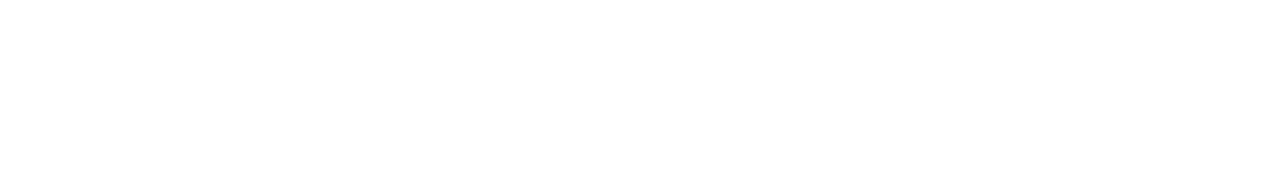
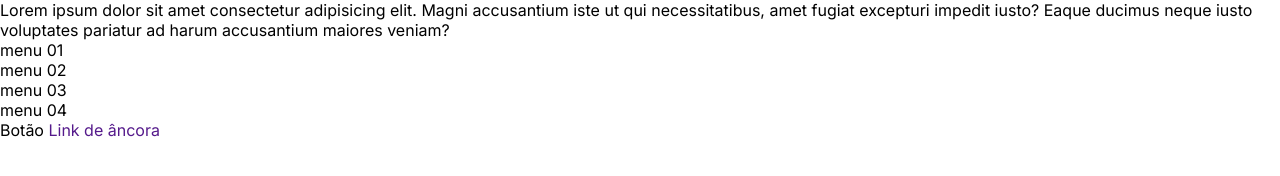
Before and after one commit to eduardagmonteiro/wireframe-project, a plain HTML site: page index.html in a window 1280 px wide. Drawn offline with Linux system fonts and the light colour scheme.

Commit message:
added css reset and assets

```diff
--- /dev/null
+++ b/css/reset.css
@@ -0,0 +1,24 @@
+* {
+  margin: 0;
+  padding: 0;
+  border: none;
+  box-sizing: border-box;
+  list-style: none;
+  text-decoration: none;
+  font-size: 1.6rem;
+  font-family: "Inter", sans-serif;
+}
+
+img {
+  max-width: 100%;
+  display: block;
+}
+
+html {
+  font-size: 62.5%;
+}
+
+button {
+  background-color: transparent;
+  cursor: pointer;
+}
--- a/index.html
+++ b/index.html
@@ -4,8 +4,31 @@
     <meta charset="UTF-8" />
     <meta http-equiv="X-UA-Compatible" content="IE=edge" />
     <meta name="viewport" content="width=device-width, initial-scale=1.0" />
+    <link rel="preconnect" href="https://fonts.gstatic.com" />
+    <link
+      href="https://fonts.googleapis.com/css2?family=Inter:wght@400;700&family=Sora:wght@400;600&display=swap"
+      rel="stylesheet"
+    />
     <title>Projeto Wireframe</title>
     <link rel="stylesheet" href="css/style.css" />
+    <link rel="stylesheet" href="css/reset.css" />
   </head>
-  <body></body>
+  <body>
+    <p>
+      Lorem ipsum dolor sit amet consectetur adipisicing elit. Magni accusantium
+      iste ut qui necessitatibus, amet fugiat excepturi impedit iusto? Eaque
+      ducimus neque iusto voluptates pariatur ad harum accusantium maiores
+      veniam?
+    </p>
+    <ul>
+      <li>menu 01</li>
+      <li>menu 02</li>
+      <li>menu 03</li>
+      <li>menu 04</li>
+    </ul>
+
+    <button>Botão</button>
+
+    <a href="">Link de âncora</a>
+  </body>
 </html>
```
Also changed, not shown: img/ico-icon-circle.svg (added), img/image.jpg (added), img/instagram.svg (added), img/linkedin.svg (added), img/logo (2).svg (added), img/logo.svg (added), img/thumb.jpg (added), img/youtube.svg (added).
